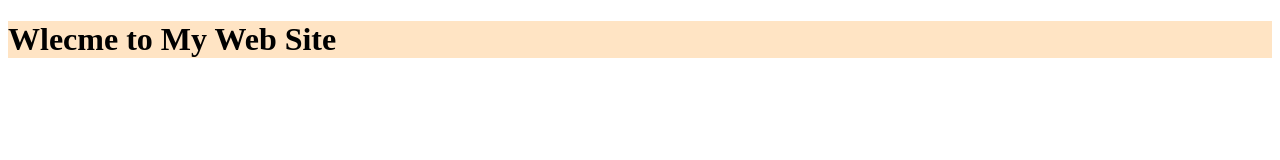
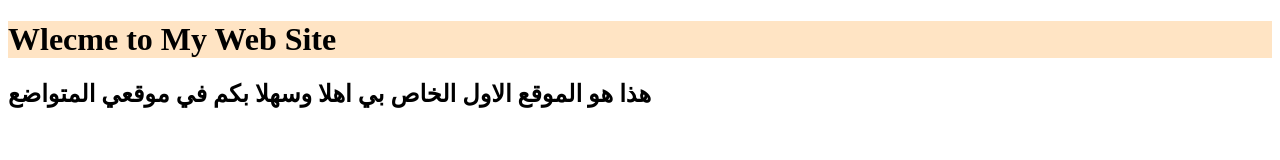
Before and after one commit to Alrhhl/Git-course, a plain HTML site: page index.html in a window 1280 px wide. Drawn offline with Linux system fonts and the light colour scheme.

Commit message:
modifide in file html

```diff
--- a/index.html
+++ b/index.html
@@ -8,6 +8,6 @@
 </head>
 <body>
     <h1> Wlecme to My Web Site </h1>
-
+    <h2> هذا هو الموقع الاول الخاص بي اهلا وسهلا بكم في موقعي المتواضع </h2>
 </body>
 </html>
```
